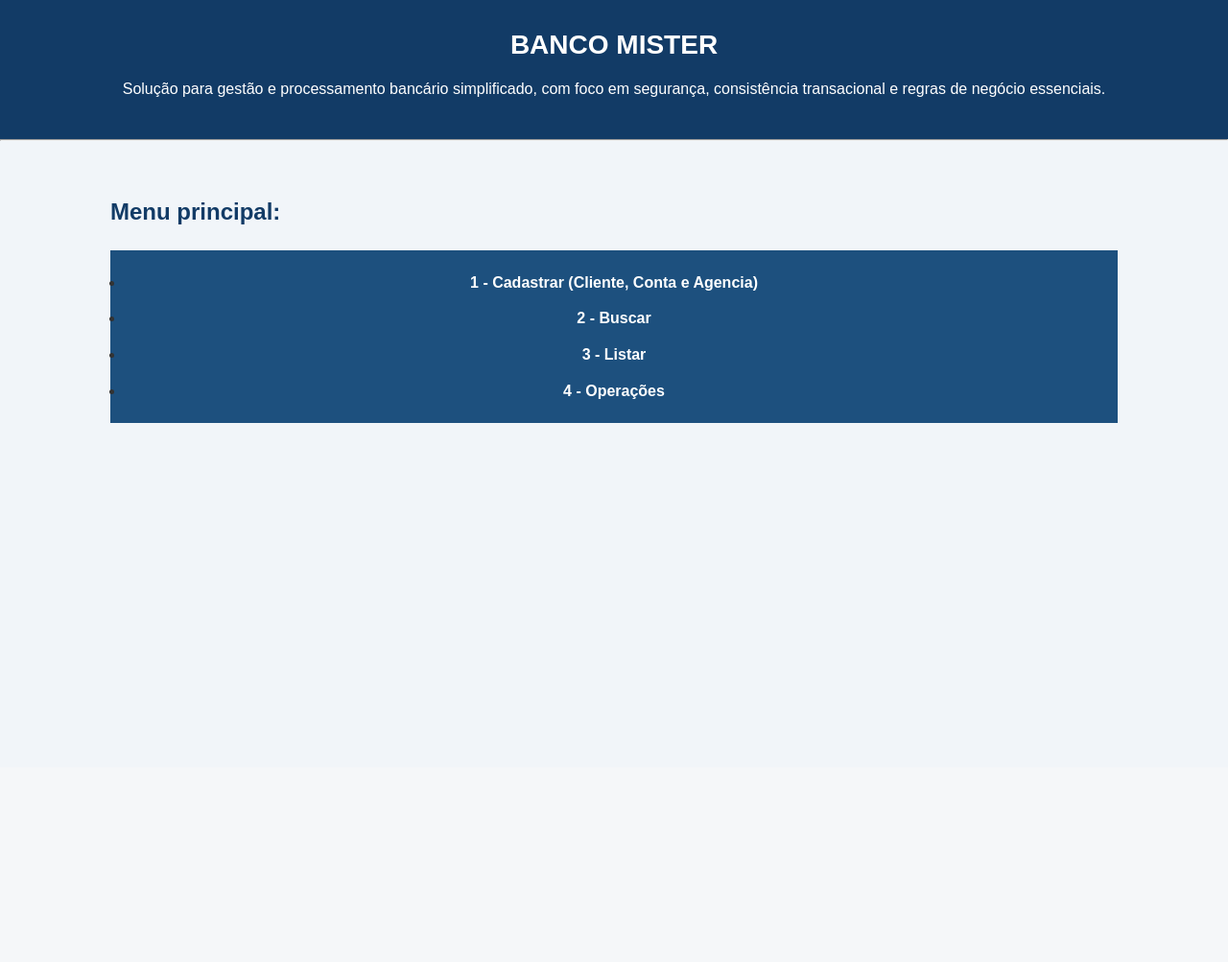
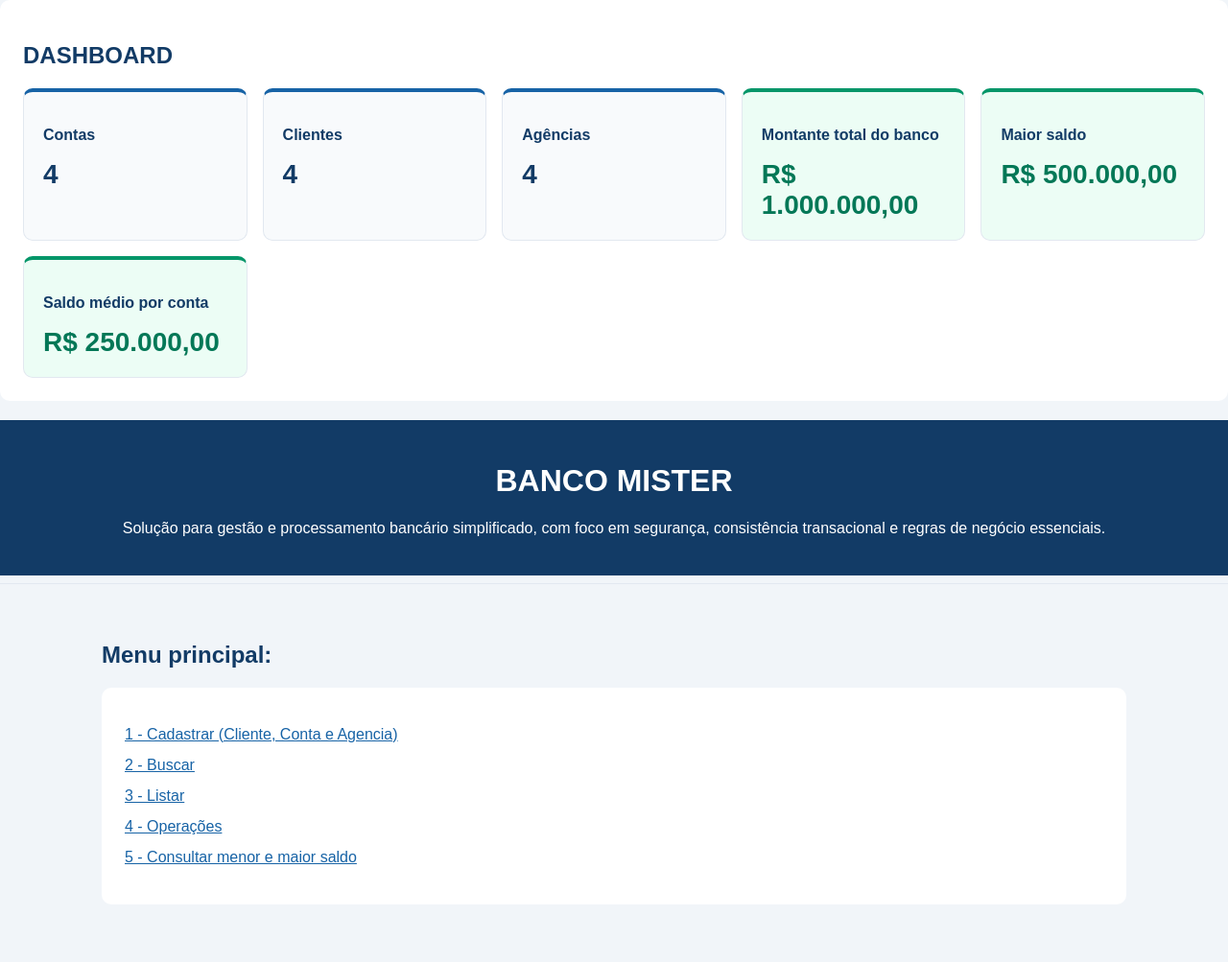
Before and after one commit to GustavoReis05/Banco-Mister, a Flask app: page / in a window 1280 px wide. Shown: the whole page at 96% size. Before the commit the page ends 441 px from the top, so only its background shows below. Run offline with Flask 3, Linux system fonts and the light colour scheme.

Commit message:
Modificando o css, criando o dashboard e adicionando algumas funcões

```diff
--- a/app.py
+++ b/app.py
@@ -106,13 +106,31 @@ OPERACOES = {
 }
 
 
-# ---------- Rotas ----------
-
-# Página inicial
+"""Dashboard e inicialização do index.html"""
 @app.route("/")
 def inicio():
-    return render_template("index.html")
+    dados = carregar_dados()
 
+    listagens = {
+        "numero_clientes": (
+            cliente.listar_clientes,
+            dados["clientes"],
+        ),
+        "numero_agencias": (
+            agencia.listar_agencias,
+            dados["agencias"],
+        ),
+        "numero_contas": (
+            conta.listar_contas,
+            dados["contas"],
+        ),
+    }
+
+    quantidades = {nome: len(listar(registros)) for nome, (listar, registros) in listagens.items()}
+
+    indicadores_saldos = conta.calcular_indicadores_saldos(dados["contas"])
+
+    return render_template("index.html", **quantidades, **indicadores_saldos,montante_total=indicadores_saldos["saldo_total"])
 
 # Página de cadastros
 @app.route("/cadastro")
@@ -199,7 +217,7 @@ def pagina_busca():
         resultado=resultado, mensagem=mensagem,
     )
 
-
+"""Operações do banco"""
 @app.route("/operacoes", methods=["GET", "POST"])
 def pagina_operacoes():
     if request.method == "POST":
@@ -219,6 +237,21 @@ def pagina_operacoes():
     return render_template("operacoes.html")
 
 
+@app.route("/min_max_saldo")
+def pagina_extremos_saldos():
+    dados = carregar_dados()
+
+    extremos = conta.encontrar_menor_maior_saldo(
+        dados["contas"]
+    )
+
+    return render_template(
+        "min_max_saldo.html",
+        possui_contas=bool(dados["contas"]),
+        **extremos,
+    )
+
+
 # Inicialização do servidor
 if __name__ == "__main__":
     app.run(debug=True)
--- a/conta.py
+++ b/conta.py
@@ -17,9 +17,6 @@ OPERACOES_PERMITIDAS = {
     "corrente": {"sacar", "depositar", "transferir"},
     "salário": {"sacar", "depositar"},  # salário não pode transferir
 }
-
-# A poupança está rendendo a Taxa Selic, que está a 13,75% ao ano
-TAXA_ANUAL_POUPANCA = 0.1375
 
 
 # ---------- Funções de ordem superior reutilizáveis ----------
@@ -177,21 +174,39 @@ def transferir(lista_contas, numero_origem=None, numero_destino=None, valor=None
     return "Transferência realizada com sucesso!"
 
 
-def consultar_saldo(lista_contas):
-    c = conta_por_numero(lista_contas, input("Número da Conta: "))
-    if c:
-        print(f"Saldo da Conta {c['numero_conta']}: R$ {c['saldo_conta']:.2f}")
-    else:
-        print("Conta não encontrada!")
+
+def encontrar_menor_maior_saldo(lista_contas):
+    """Retorna o menor e o maior saldo das contas"""
+    saldos = [conta["saldo_conta"] for conta in lista_contas]
+
+    calculos = {"menor_saldo": min,"maior_saldo": max}
+
+    return {
+        nome: calcular(saldos, default=0.0)
+        for nome, calcular in calculos.items()
+    }
 
 
-# ---------- Rendimento da poupança ----------
+'''Funçao que retorna os valores para o dashboard'''
+def calcular_indicadores_saldos(lista_contas):
 
-def render_conta(conta, fator):
-    """Aplica o fator à conta. Retorna (atualizada, mensagem)."""
-    saldo_antigo = conta["saldo_conta"]
-    if saldo_antigo <= 0:
-        return False, f"Conta {conta['numero_conta']}: saldo zerado, deposite antes para render."
+    saldos = [registro["saldo_conta"] for registro in lista_contas]
 
-    novo_saldo = round(saldo_antigo * fator, 2)
-    conta["saldo_conta"]
+    calculos = {
+        "saldo_total": somar_saldos,
+        "maior_saldo": lambda contas: max(
+            [registro["saldo_conta"] for registro in contas],
+            default=0.0,
+         ),
+    }
+
+    indicadores = {
+        nome: calcular(lista_contas)
+        for nome, calcular in calculos.items()
+    }
+
+    indicadores["saldo_medio"] = (
+        indicadores["saldo_total"] / len(saldos)
+        if saldos else 0.0
+    )
+    return indicadores
--- a/static/css/style.css
+++ b/static/css/style.css
@@ -1,254 +1,99 @@
 * {
-    margin: 0;
-    padding: 0;
     box-sizing: border-box;
 }
 
 body {
-    font-family: Arial, Helvetica, sans-serif;
-    background-color: #f1f5f9;
-    color: #333;
-    line-height: 1.6;
+    margin: 0;
+    font-family: Arial, sans-serif;
+    background: #f1f5f9;
+    color: #123b66;
 }
 
-/* Cabeçalho */
 header {
-    background-color: #123b66;
+    padding: 24px;
+    background: #123b66;
     color: white;
-    padding: 25px;
     text-align: center;
 }
 
-header h1 {
-    font-size: 28px;
-    margin-bottom: 10px;
+main {
+    max-width: 1100px;
+    margin: 24px auto;
+    padding: 16px;
 }
 
-/* Menu de navegação */
+section,
 nav {
-    background-color: #1d507e;
-    padding: 15px;
-    text-align: center;
+    background: white;
+    padding: 24px;
+    margin-bottom: 20px;
+    border-radius: 10px;
 }
 
-nav a {
-    color: white;
-    text-decoration: none;
-    margin: 0 12px;
-    font-weight: bold;
-    display: inline-block;
-    padding: 6px;
+.dashboard {
+    display: grid;
+    grid-template-columns: repeat(auto-fit, minmax(200px, 1fr));
+    gap: 16px;
 }
 
-nav a:hover {
-    color: #90cdf4;
+.indicador {
+    min-width: 0;
+    padding: 20px;
+    background: #f8fafc;
+    border: 1px solid #e2e8f0;
+    border-top: 4px solid #1763a6;
+    border-radius: 10px;
 }
 
-/* Conteúdo principal */
-main,
-.container {
-    max-width: 1100px;
-    margin: 30px auto;
-    padding: 25px;
+.indicador h3 {
+    font-size: 16px;
 }
 
-h1, h2, h3 {
-    margin-bottom: 20px;
+.indicador-valor {
+    margin: 12px 0 0;
+    font-size: 28px;
+    font-weight: bold;
+    overflow-wrap: anywhere;
 }
 
-h2, h3 {
-    color: #123b66;
+.indicador-montante {
+    background: #ecfdf5;
+    border-top-color: #059669;
 }
 
-p {
-    margin-bottom: 15px;
+.indicador-montante .indicador-valor {
+    color: #047857;
 }
 
-/* Cards e seções */
-section,
-.card {
-    background-color: white;
-    padding: 25px;
-    margin-bottom: 25px;
-    border-radius: 10px;
-    box-shadow: 0 2px 8px rgba(0, 0, 0, 0.08);
+nav ul {
+    padding: 0;
+    list-style: none;
 }
 
-/* Formulários */
-form {
-    background-color: white;
-    padding: 25px;
-    margin-bottom: 25px;
-    border-radius: 10px;
-    box-shadow: 0 2px 8px rgba(0, 0, 0, 0.08);
+nav li {
+    margin: 14px 0;
 }
 
-label {
-    display: block;
-    font-weight: bold;
-    margin-bottom: 6px;
-    color: #123b66;
-}
-
-input,
-select,
-textarea {
-    width: 100%;
-    padding: 12px;
-    margin-bottom: 18px;
-    border: 1px solid #cbd5e1;
-    border-radius: 6px;
-    font-size: 15px;
-    background-color: white;
-}
-
-input:focus,
-select:focus,
-textarea:focus {
-    outline: none;
-    border-color: #2563eb;
-    box-shadow: 0 0 0 2px #dbeafe;
-}
-
-/* Botões */
-button,
-input[type="submit"],
-.btn {
-    background-color: #1763a6;
-    color: white;
-    border: none;
-    padding: 12px 22px;
-    border-radius: 6px;
-    font-size: 15px;
-    font-weight: bold;
-    cursor: pointer;
-    transition: background-color 0.2s;
-}
-
-button:hover,
-input[type="submit"]:hover,
-.btn:hover {
-    background-color: #104779;
-}
-
-/* Tabelas: clientes, contas e agências */
-table {
-    width: 100%;
-    border-collapse: collapse;
-    background-color: white;
-    margin-bottom: 25px;
-    border-radius: 8px;
-    overflow: hidden;
-}
-
-th {
-    background-color: #123b66;
-    color: white;
-    text-align: left;
-    padding: 14px;
-}
-
-td {
-    padding: 12px 14px;
-    border-bottom: 1px solid #e2e8f0;
-}
-
-tr:nth-child(even) {
-    background-color: #f8fafc;
-}
-
-tr:hover {
-    background-color: #eaf3ff;
-}
-
-/* Mensagens do sistema Flask */
-.flash,
-.mensagem,
-.alert {
-    background-color: #dbeafe;
-    color: #164e86;
-    padding: 15px;
-    margin-bottom: 20px;
-    border-left: 4px solid #2563eb;
-    border-radius: 5px;
-}
-
-/* Mensagem de sucesso */
-.sucesso {
-    background-color: #dcfce7;
-    color: #166534;
-    border-left: 4px solid #22c55e;
-    padding: 15px;
-    border-radius: 5px;
-    margin-bottom: 20px;
-}
-
-/* Mensagem de erro */
-.erro {
-    background-color: #fee2e2;
-    color: #991b1b;
-    border-left: 4px solid #ef4444;
-    padding: 15px;
-    border-radius: 5px;
-    margin-bottom: 20px;
-}
-
-/* Informações bancárias */
-.saldo {
-    color: #15803d;
-    font-size: 22px;
-    font-weight: bold;
-}
-
-/* Links */
 a {
     color: #1763a6;
 }
 
 a:hover {
-    color: #104779;
+    color: #059669;
 }
 
-/* Rodapé */
 footer {
-    background-color: #123b66;
-    color: white;
+    padding: 20px;
     text-align: center;
-    padding: 18px;
-    margin-top: 40px;
 }
 
-/* Responsividade */
-@media (max-width: 768px) {
-    header h1 {
-        font-size: 23px;
-    }
+hr {
+    border: 0;
+    border-top: 1px solid #e2e8f0;
+}
 
-    nav a {
-        margin: 5px;
-        font-size: 14px;
-    }
-
-    main,
-    .container {
-        margin: 15px auto;
-        padding: 15px;
-    }
-
-    section,
-    .card,
-    form {
-        padding: 18px;
-    }
-
-    table {
-        display: block;
-        overflow-x: auto;
-        white-space: nowrap;
-    }
-
-    button,
-    input[type="submit"] {
-        width: 100%;
+@media (max-width: 480px) {
+    .dashboard {
+        grid-template-columns: 1fr;
     }
 }
--- a/templates/index.html
+++ b/templates/index.html
@@ -8,6 +8,43 @@
 
 </head>
 <body>
+
+    <section aria-labelledby="titulo-dashboard">
+    <h2 id="titulo-dashboard">DASHBOARD</h2>
+
+    <div class="dashboard">
+        <article class="indicador">
+            <h3>Contas</h3>
+            <p class="indicador-valor">{{ numero_contas }}</p>
+        </article>
+
+        <article class="indicador">
+            <h3>Clientes</h3>
+            <p class="indicador-valor">{{ numero_clientes }}</p>
+        </article>
+
+        <article class="indicador">
+            <h3>Agências</h3>
+            <p class="indicador-valor">{{ numero_agencias }}</p>
+        </article>
+
+        {% for titulo, valor in [
+            ('Montante total do banco', montante_total),
+            ('Maior saldo', maior_saldo),
+            ('Saldo médio por conta', saldo_medio)
+        ] %}
+        <article class="indicador indicador-montante">
+            <h3>{{ titulo }}</h3>
+            <p class="indicador-valor">
+                R$ {{ "{:,.2f}".format(valor)
+                    .replace(",", "_")
+                    .replace(".", ",")
+                    .replace("_", ".") }}
+            </p>
+        </article>
+        {% endfor %}
+    </div>
+</section>
 
     <header>
     <h1>
@@ -32,6 +69,7 @@
                 <li><a href="/busca">2 - Buscar</a></li>
                 <li><a href="/lista">3 - Listar</a></li>
                 <li><a href="/operacoes">4 - Operações</a></li>
+                <li><a href="{{ url_for('pagina_extremos_saldos') }}">5 - Consultar menor e maior saldo</a></li>
             </ul>
         </nav>
     </main>
```
Also changed, not shown: static/css/buscar.css (+48 -29 lines), static/css/cadastro.css (+39 -26 lines), static/css/lista.css (+17 -27 lines), static/css/operacoes.css (+24 -38 lines), templates/min_max_saldo.html (added, +54 -0 lines).
